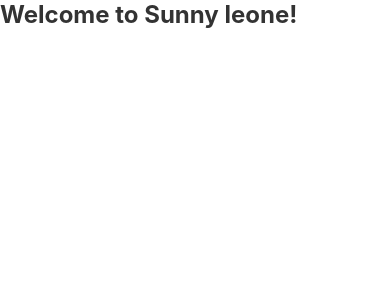
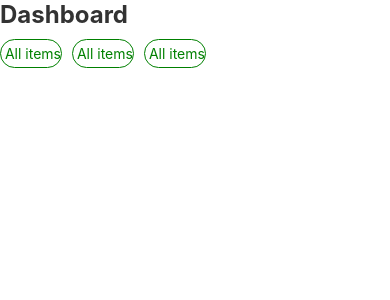
Before and after one commit to em3459/reactttnativeee, a React Native app in the folder YtReactNative/: screen / in a window 390 px wide. Shown: the top 300 px of the page. Built offline with nearby package versions, Linux system fonts and the light colour scheme.

Commit message:
Update HomeScreen.jsx

```diff
--- a/YtReactNative/src/screens/HomeScreen.jsx
+++ b/YtReactNative/src/screens/HomeScreen.jsx
@@ -1,12 +1,23 @@
 // Import core libraries
 //import React from 'react';
-import { SafeAreaView, Text, StyleSheet, StatusBar } from 'react-native';
+import { SafeAreaView, Text, StyleSheet, StatusBar, View, Pressable } from 'react-native';
 
 const App = () => {
   return (
     <SafeAreaView style={styles.container}>
-      <StatusBar barStyle="dark-content" />
-      <Text style={styles.title}>Welcome to Sunny leone!</Text>
+      {/* <StatusBar barStyle="dark-content" /> */}
+      <Text style={styles.title}>Dashboard</Text>
+      <View style={styles.btnContainer}>
+        <Pressable style={styles.button}>
+            <Text style={styles.btntext}> All items</Text>
+        </Pressable>
+        <Pressable style={styles.button}>
+            <Text style={styles.btntext}> All items</Text>
+        </Pressable>
+        <Pressable style={styles.button}>
+            <Text style={styles.btntext}> All items</Text>
+        </Pressable>
+      </View>
     </SafeAreaView>
   );
 };
@@ -27,6 +38,25 @@
     fontWeight: 'bold',
     color: '#333',
   },
+   btnContainer:{
+    flexDirection:"row",
+    gap:10,
+    marginVertical:10
+  },
+
+  button:{
+    borderWidth:0.8,
+    borderColor:"green",
+    borderRadius:50,
+    paddingHorizental:50,
+    paddingVertical:5
+  },
+
+  btntext:{
+    color:"green",
+    fontsize:12
+
+  }
 });
 
 export default App;
```
